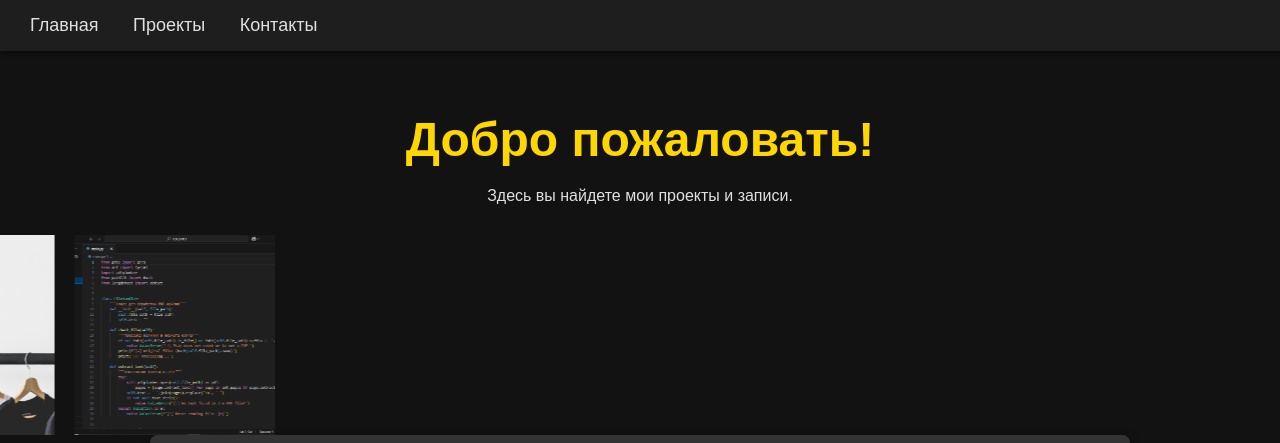
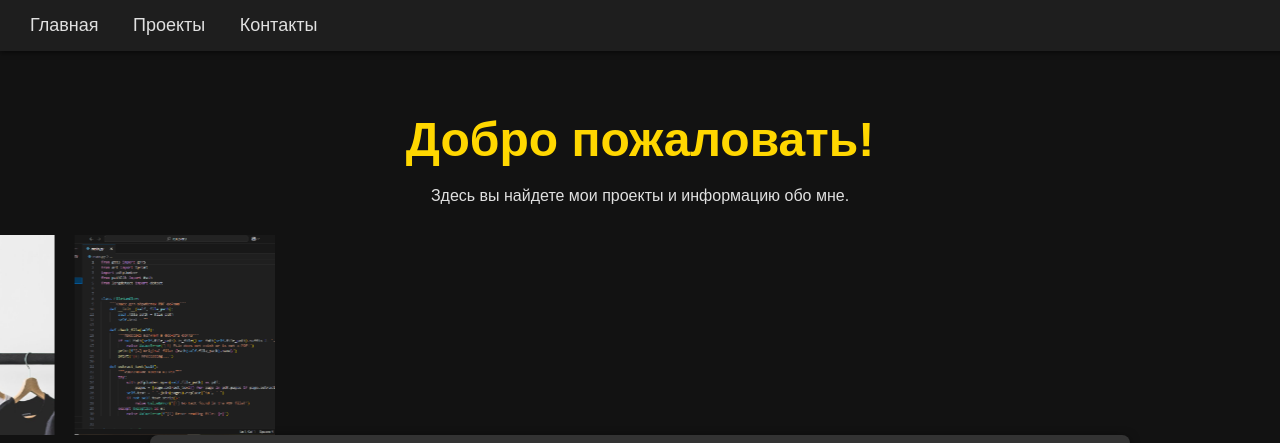
Before and after one commit to Cinzanos/cinzanos.github.io, a Jekyll site: the page built from index.html, in a window 1280 px wide and 900 px high. Shown: the top 443 px of the window. Built offline with Jekyll 4.4.1, drawn with Linux system fonts in a browser that asks for light colours.

Commit message:
Update index.html

```diff
--- a/index.html
+++ b/index.html
@@ -6,7 +6,7 @@ title: Главная
 <div id="top">
 <div class="container">
     <h1 class="fade-in">Добро пожаловать!</h1>
-    <p class="fade-in">Здесь вы найдете мои проекты и записи.</p>
+    <p class="fade-in">Здесь вы найдете мои проекты и информацию обо мне.</p>
     <div class="project-carousel">
       <div class="project-carousel-inner">
       <img src="/assets/images/APIBlog.png" alt="APIBlog">
```
